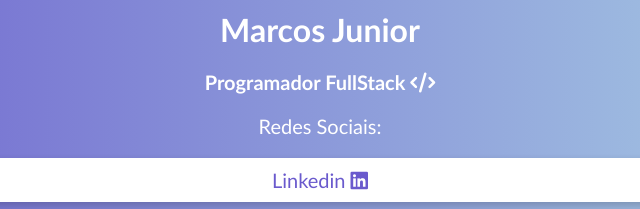
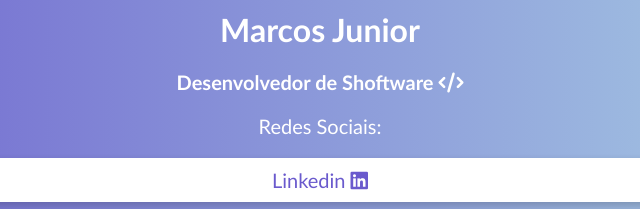
Before and after one commit to marcoshjunior/Linktree, a plain HTML site: page Index.html in a window 1280 px wide. Shown: the part 155-364 px from the top of the page, 320-960 px from the left. Drawn offline with Linux system fonts and the light colour scheme.

Commit message:
Update Index.html

```diff
--- a/Index.html
+++ b/Index.html
@@ -16,7 +16,7 @@
       width="150"
     />
     <h1>Marcos Junior</h1>
-    <h2>Programador FullStack <i class="fas fa-code"></i></h2>
+    <h2>Desenvolvedor de Shoftware <i class="fas fa-code"></i></h2>
     <p>Redes Sociais:</p>
     <a href="www.linkedin.com/in/marcos-junior1"
       >Linkedin <i class="fab fa-linkedin"></i
```
